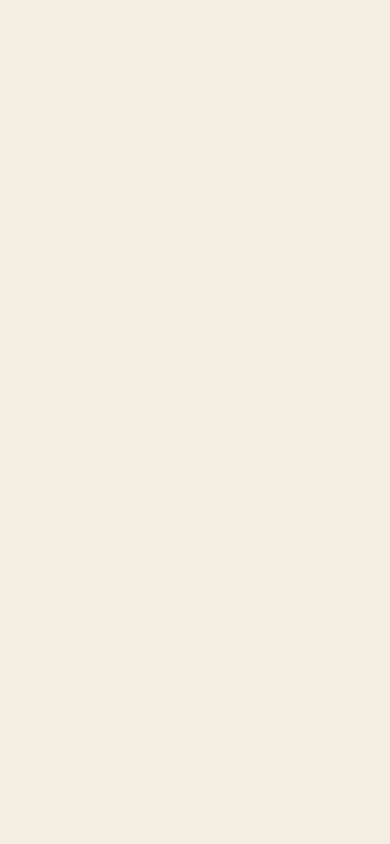
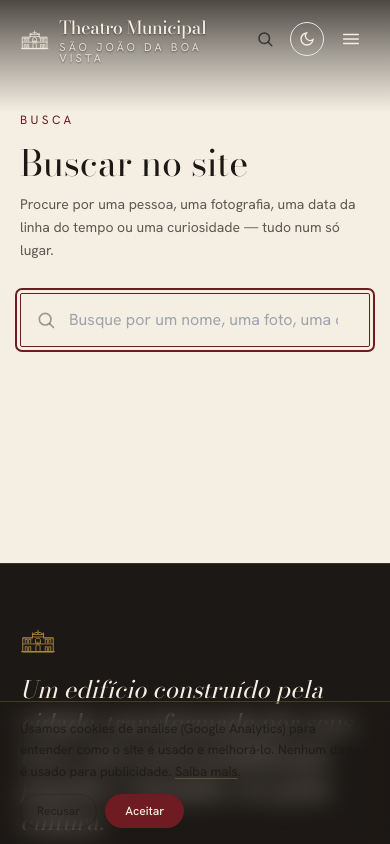
Before and after one commit to edumenezes75/theatro-sjbv, a Next.js app: page /busca in a window 390 px wide. Before the commit this address had no page. Shown: the top 844 px of the page. Built offline with nearby package versions, Linux system fonts and the light colour scheme.

Commit message:
Busca global: página /busca (pessoas, fotos, linha do tempo e curiosidades) com busca instantânea e sem acento, ícone de busca no menu (desktop e mobile); OG próprio para Visita Guiada e Programação

```diff
--- /dev/null
+++ b/app/busca/page.tsx
@@ -0,0 +1,41 @@
+import type { Metadata } from 'next';
+import BuscaGlobal, { type ItemBusca } from '@/components/BuscaGlobal';
+import { pessoasList, pessoaSlug, fotosList, fotoTitulo, eventos, curiosidadesList } from '@/lib/data';
+
+export const metadata: Metadata = {
+  title: 'Buscar',
+  description: 'Busque por nomes, fotografias, datas e curiosidades em todo o site do Theatro Municipal de São João da Boa Vista.',
+  alternates: { canonical: '/busca' },
+  robots: { index: false, follow: true },
+};
+
+function indice(): ItemBusca[] {
+  const out: ItemBusca[] = [];
+  for (const p of pessoasList) {
+    out.push({ tipo: 'Pessoa', titulo: p.name, sub: p.role, texto: (p.summary || p.bio || '').replace(/\s+/g, ' ').slice(0, 160), href: `/pessoas/${pessoaSlug(p)}`, thumb: p.image || undefined });
+  }
+  for (const f of fotosList) {
+    out.push({ tipo: 'Foto', titulo: fotoTitulo(f.alt), sub: [f.categoryLabel, f.epoca].filter(Boolean).join(' · '), texto: f.alt, href: `/acervo/${f.id}`, thumb: `/${f.file}` });
+  }
+  for (const e of eventos) {
+    out.push({ tipo: 'Linha do tempo', titulo: e.title, sub: e.display, texto: (e.summary || '').replace(/\s+/g, ' ').slice(0, 160), href: '/linha-do-tempo' });
+  }
+  for (const c of curiosidadesList) {
+    out.push({ tipo: 'Curiosidade', titulo: c.title, texto: (c.text || '').replace(/\s+/g, ' ').slice(0, 160), href: '/memorias' });
+  }
+  return out;
+}
+
+export default function BuscaPage() {
+  const itens = indice();
+  return (
+    <article className="mx-auto max-w-3xl px-5 pb-24 pt-28 sm:pt-32">
+      <p className="font-sans text-xs uppercase tracking-eyebrow text-curtain dark:text-gold">Busca</p>
+      <h1 className="mt-3 mb-2 font-display text-4xl leading-tight sm:text-5xl">Buscar no site</h1>
+      <p className="mb-8 max-w-reading font-sans text-sm leading-relaxed text-ink/70 dark:text-cream/70">
+        Procure por uma pessoa, uma fotografia, uma data da linha do tempo ou uma curiosidade — tudo num só lugar.
+      </p>
+      <BuscaGlobal itens={itens} />
+    </article>
+  );
+}
--- a/app/programacao/page.tsx
+++ b/app/programacao/page.tsx
@@ -11,6 +11,7 @@ export const metadata: Metadata = {
   alternates: { canonical: '/programacao' },
   title: 'Programação',
   description: 'Agenda de espetáculos, concertos e eventos do Theatro Municipal de São João da Boa Vista.',
+  openGraph: { title: 'Programação — Theatro Municipal SJBV', description: 'Agenda de espetáculos, concertos e eventos do Theatro Municipal de São João da Boa Vista.', type: 'website', images: ['https://www.theatromunicipalsjbv.com.br/fotos/hr-fachada-02.jpg'] },
 };
 
 const fmt = (iso: string) => {
--- a/app/visita-guiada/page.tsx
+++ b/app/visita-guiada/page.tsx
@@ -7,6 +7,7 @@ export const metadata: Metadata = {
   alternates: { canonical: '/visita-guiada' },
   title: 'Visita guiada',
   description: 'Caminhos para conhecer o Theatro Municipal de São João da Boa Vista conforme o seu tempo e o seu interesse — em 3 minutos, em 10 minutos, pelo edifício, pela preservação, pela pesquisa ou para visitar.',
+  openGraph: { title: 'Visita guiada — Theatro Municipal SJBV', description: 'Roteiros para conhecer o Theatro Municipal de São João da Boa Vista no seu tempo: em 3 ou 10 minutos, pelo edifício, pela preservação ou pela pesquisa.', type: 'website', images: ['https://www.theatromunicipalsjbv.com.br/fotos/hr-fachada-02.jpg'] },
 };
 
 const PATHS: { tag: string; title: string; steps: { label: string; href: string }[] }[] = [
--- /dev/null
+++ b/components/BuscaGlobal.tsx
@@ -0,0 +1,106 @@
+'use client';
+import { useMemo, useState, useEffect, useRef } from 'react';
+import Link from 'next/link';
+import Image from 'next/image';
+
+export type ItemBusca = {
+  tipo: 'Pessoa' | 'Foto' | 'Linha do tempo' | 'Curiosidade';
+  titulo: string;
+  sub?: string;
+  texto?: string;
+  href: string;
+  thumb?: string;
+};
+
+const norm = (s: string) =>
+  (s || '').toLowerCase().normalize('NFD').replace(/[\u0300-\u036f]/g, '');
+
+const ORDEM: ItemBusca['tipo'][] = ['Pessoa', 'Foto', 'Linha do tempo', 'Curiosidade'];
+
+export default function BuscaGlobal({ itens }: { itens: ItemBusca[] }) {
+  const [q, setQ] = useState('');
+  const ref = useRef<HTMLInputElement>(null);
+  useEffect(() => { ref.current?.focus(); }, []);
+
+  const indexados = useMemo(
+    () => itens.map((it) => ({ it, hay: norm(`${it.titulo} ${it.sub ?? ''} ${it.texto ?? ''}`), htit: norm(it.titulo) })),
+    [itens],
+  );
+
+  const resultados = useMemo(() => {
+    const termo = norm(q.trim());
+    if (termo.length < 2) return [] as ItemBusca[];
+    const toks = termo.split(/\s+/);
+    const scored = indexados
+      .map(({ it, hay, htit }) => {
+        if (!toks.every((t) => hay.includes(t))) return null;
+        let score = 0;
+        for (const t of toks) { if (htit.includes(t)) score += 3; if (hay.startsWith(t)) score += 1; }
+        return { it, score };
+      })
+      .filter(Boolean) as { it: ItemBusca; score: number }[];
+    scored.sort((a, b) => b.score - a.score);
+    return scored.slice(0, 60).map((x) => x.it);
+  }, [q, indexados]);
+
+  const grupos = useMemo(() => {
+    const m = new Map<string, ItemBusca[]>();
+    for (const r of resultados) { const a = m.get(r.tipo) ?? []; a.push(r); m.set(r.tipo, a); }
+    return ORDEM.filter((t) => m.has(t)).map((t) => [t, m.get(t)!] as [string, ItemBusca[]]);
+  }, [resultados]);
+
+  return (
+    <div>
+      <div className="relative">
+        <span className="pointer-events-none absolute left-4 top-1/2 -translate-y-1/2 text-ink/40 dark:text-cream/40">
+          <svg width="20" height="20" viewBox="0 0 24 24" fill="none" stroke="currentColor" strokeWidth="2" strokeLinecap="round" strokeLinejoin="round"><circle cx="11" cy="11" r="7" /><line x1="21" y1="21" x2="16.65" y2="16.65" /></svg>
+        </span>
+        <input
+          ref={ref}
+          value={q}
+          onChange={(e) => setQ(e.target.value)}
+          type="search"
+          placeholder="Busque por um nome, uma foto, uma data, uma curiosidade…"
+          aria-label="Buscar no site"
+          className="w-full rounded-sm border border-ink/20 bg-cream/60 py-3.5 pl-12 pr-4 font-sans text-base text-ink outline-none transition-colors focus:border-curtain dark:border-cream/20 dark:bg-night/50 dark:text-cream dark:focus:border-gold"
+        />
+      </div>
+
+      {q.trim().length >= 2 && (
+        <p className="mt-3 font-sans text-sm text-ink/60 dark:text-cream/60">
+          {resultados.length === 0 ? 'Nada encontrado. Tente outro termo.' : `${resultados.length} resultado${resultados.length > 1 ? 's' : ''}.`}
+        </p>
+      )}
+
+      <div className="mt-6 space-y-10">
+        {grupos.map(([tipo, lista]) => (
+          <section key={tipo}>
+            <h2 className="mb-3 font-sans text-xs uppercase tracking-eyebrow text-curtain dark:text-gold">{tipo} · {lista.length}</h2>
+            <ul className="divide-y divide-ink/8 dark:divide-cream/10">
+              {lista.map((it, i) => (
+                <li key={i}>
+                  <Link href={it.href} className="group flex items-start gap-4 py-3">
+                    {it.thumb ? (
+                      <span className="relative block h-14 w-14 flex-none overflow-hidden rounded-sm bg-ink/10 dark:bg-cream/5">
+                        <Image src={it.thumb} alt="" fill className="object-cover" sizes="56px" />
+                      </span>
+                    ) : (
+                      <span className="flex h-14 w-14 flex-none items-center justify-center rounded-sm bg-gold/10 text-gold" aria-hidden>
+                        <svg width="18" height="18" viewBox="0 0 24 24" fill="none" stroke="currentColor" strokeWidth="1.6"><path d="M4 19.5V6a2 2 0 0 1 2-2h12v16H6a2 2 0 0 1-2-2Z"/><path d="M8 7h7M8 11h7"/></svg>
+                      </span>
+                    )}
+                    <span className="min-w-0">
+                      <span className="block font-display text-lg leading-snug text-ink group-hover:text-curtain dark:text-cream dark:group-hover:text-gold">{it.titulo}</span>
+                      {it.sub && <span className="block font-sans text-sm text-ink/65 dark:text-cream/65">{it.sub}</span>}
+                      {it.texto && <span className="mt-0.5 block max-w-2xl font-sans text-sm leading-relaxed text-ink/55 dark:text-cream/55 line-clamp-2">{it.texto}</span>}
+                    </span>
+                  </Link>
+                </li>
+              ))}
+            </ul>
+          </section>
+        ))}
+      </div>
+    </div>
+  );
+}
--- a/components/Nav.tsx
+++ b/components/Nav.tsx
@@ -91,10 +91,12 @@ export default function Nav() {
               </div>
             )}
           </div>
+          <Link href="/busca" aria-label="Buscar no site" className={`flex items-center ${linkCls(pathname === '/busca')}`}><svg width="18" height="18" viewBox="0 0 24 24" fill="none" stroke="currentColor" strokeWidth="2" strokeLinecap="round" strokeLinejoin="round"><circle cx="11" cy="11" r="7" /><line x1="21" y1="21" x2="16.65" y2="16.65" /></svg></Link>
           <ThemeToggle />
         </nav>
 
         <div className="flex items-center gap-2 lg:hidden">
+          <Link href="/busca" aria-label="Buscar no site" className="p-2 text-ink/75 dark:text-cream/85"><svg width="18" height="18" viewBox="0 0 24 24" fill="none" stroke="currentColor" strokeWidth="2" strokeLinecap="round" strokeLinejoin="round"><circle cx="11" cy="11" r="7" /><line x1="21" y1="21" x2="16.65" y2="16.65" /></svg></Link>
           <ThemeToggle />
           <button onClick={() => setOpen(!open)} aria-label={open ? 'Fechar menu' : 'Abrir menu'} aria-expanded={open} className="p-2">
             {open ? <IconClose size={22} /> : <IconMenu size={22} />}
```
